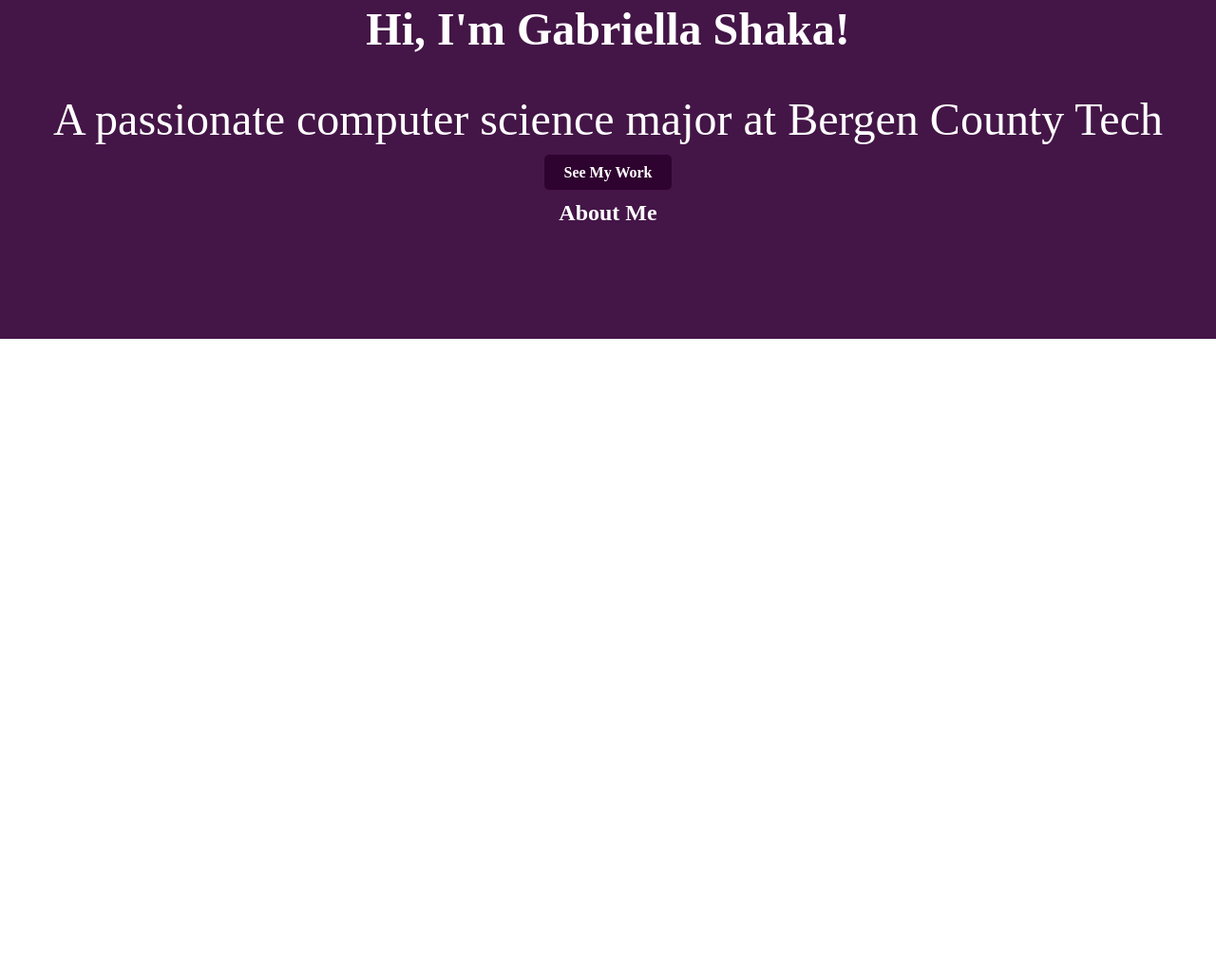
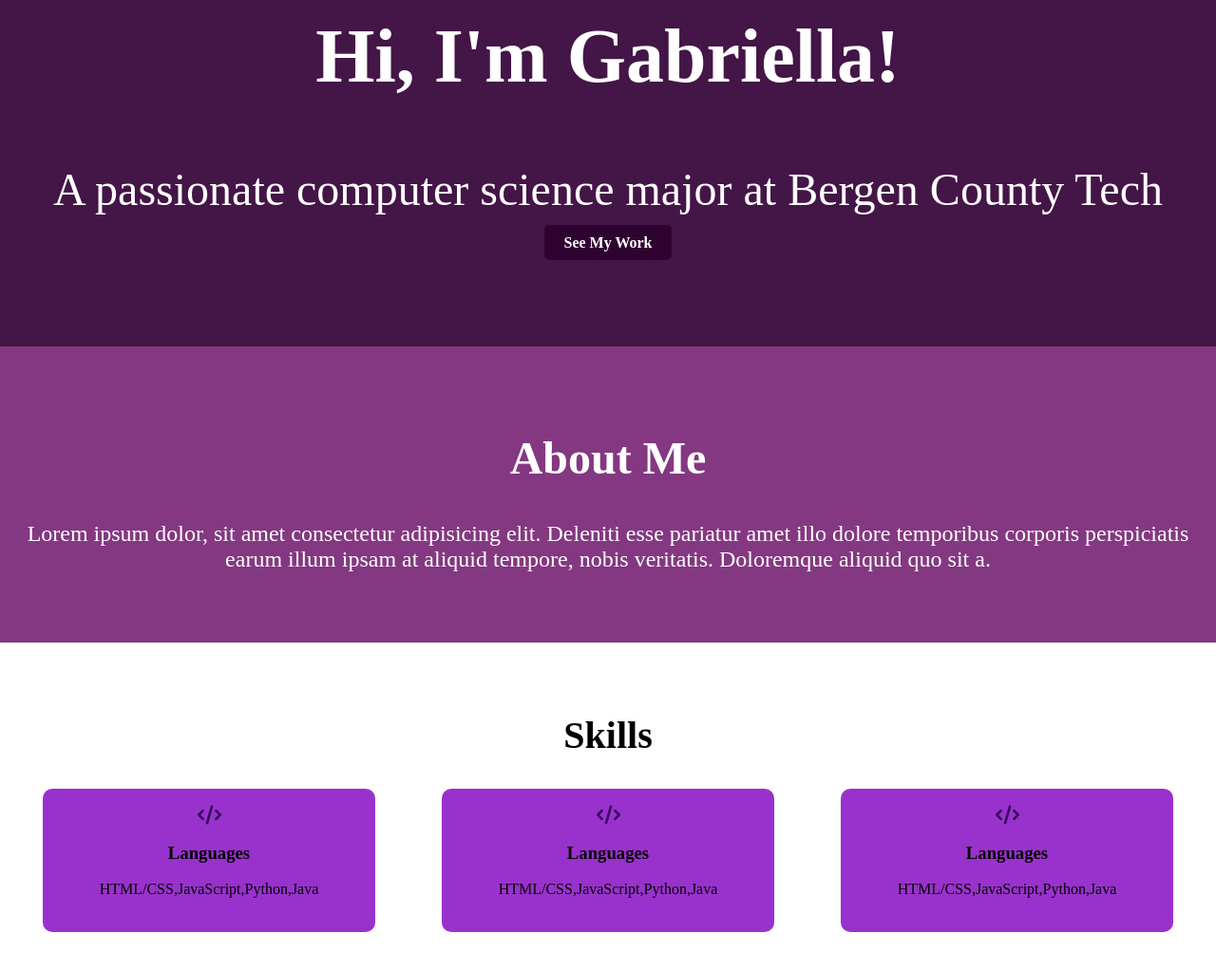
Before and after one commit to gabby-shaka/Portfolio, a plain HTML site: page index.html in a window 1280 px wide. Shown: the part 225-1247 px from the top of the page at 95% size. Before the commit the page ends 800 px from the top, so only its background shows below. Drawn offline with Linux system fonts and the light colour scheme.

Commit message:
11/20/2024

```diff
--- a/index.html
+++ b/index.html
@@ -1,12 +1,16 @@
 <!DOCTYPE html>
 <html lang="en">
+
 <head>
     <meta charset="UTF-8">
     <meta name="viewport" content="width=device-width, initial-scale=1.0">
     <title>Portfolio-Shaka</title>
     <link rel="stylesheet" href="styles.css">
-    <link rel="stylesheet" href="<link rel="stylesheet" href="https://cdnjs.cloudflare.com/ajax/libs/font-awesome/6.7.0/css/all.min.css" integrity="sha512-9xKTRVabjVeZmc+GUW8GgSmcREDunMM+Dt/GrzchfN8tkwHizc5RP4Ok/MXFFy5rIjJjzhndFScTceq5e6GvVQ==" crossorigin="anonymous" referrerpolicy="no-referrer"/>">
+    <link rel="stylesheet" href="https://cdnjs.cloudflare.com/ajax/libs/font-awesome/6.7.0/css/all.min.css"
+        integrity="sha512-9xKTRVabjVeZmc+GUW8GgSmcREDunMM+Dt/GrzchfN8tkwHizc5RP4Ok/MXFFy5rIjJjzhndFScTceq5e6GvVQ=="
+        crossorigin="anonymous" referrerpolicy="no-referrer" />
 </head>
+
 <body>
     <!-- Header Section -->
     <header>
@@ -21,16 +25,44 @@
         </nav>
     </header>
     <!-- Hero Section -->
-     <section class="hero">
+    <section class="hero">
         <div class="hero-content">
-            <h1>Hi, I'm Gabriella Shaka!</h1>
+            <h1>Hi, I'm Gabriella!</h1>
             <p> A passionate computer science major at Bergen County Tech</p>
             <a href="https://github.com/gabby-shaka" class="cta-button">See My Work</a>
-            <section id="about" class="about">
-                <h2>About Me</h2>
-            </section>
+        </div>
+    </section>
 
+    <section id="about" class="about">
+        <h2>About Me</h2>
+        <p>Lorem ipsum dolor, sit amet consectetur adipisicing elit. Deleniti esse pariatur amet illo dolore temporibus
+            corporis perspiciatis earum illum ipsam at aliquid tempore, nobis veritatis. Doloremque aliquid quo sit a.
+        </p>
+    </section>
+
+    <!-- Skills Section -->
+    <section class="skills" id="skills">
+        <h2>Skills</h2>
+        <div class="skill-list">
+            <div class="skill-item">
+                <i class="fa-solid fa-code fa-beat fa-lg" style="color: #35065b;"></i>
+                <h3>Languages</h3>
+                <p>HTML/CSS,JavaScript,Python,Java</p>
+            </div>
+            <div class="skill-item">
+                <i class="fa-solid fa-code fa-beat fa-lg" style="color: #35065b;"></i>
+                <h3>Languages</h3>
+                <p>HTML/CSS,JavaScript,Python,Java</p>
+            </div>
+            <div class="skill-item">
+                <i class="fa-solid fa-code fa-beat fa-lg" style="color: #35065b;"></i>
+                <h3>Languages</h3>
+                <p>HTML/CSS,JavaScript,Python,Java</p>
+            </div>
         </div>
-     </section>
+    </section>
+
+
 </body>
+
 </html>
--- a/styles.css
+++ b/styles.css
@@ -20,6 +20,7 @@ header nav ul li a {
     color: white;
     text-decoration: none;
     font-weight: bold;
+    font-size: large;
 }
 
 header nav ul li a:hover{
@@ -36,7 +37,7 @@ header nav ul li a:hover{
     padding: 100px 20px;
 }
 .hero-content h1 {
-font-size: 3rem;}
+font-size: 5rem;}
 
 
 .hero-content p {
@@ -51,3 +52,38 @@ margin: 20px 0;
     font-weight: bold;
     border-radius: 5px;
 }
+.about {
+    padding: 50px 20px;
+    text-align: center;
+    background-color: rgb(132, 56, 129);
+}
+.about h2{
+    font-size: 3rem;
+color: white;
+}
+.about p{
+    font-size: 1.5rem;
+    color: white;
+}
+
+.skills{
+    padding: 40px 20px;
+    text-align: center;
+
+}
+.skills h2{
+    font-size: 2.5rem;
+
+}
+.skill-list{
+    display: flex;
+    justify-content: space-around;
+    gap: 20px;
+    flex-wrap: wrap;
+}
+.skill-item{
+    padding: 20px;
+    background-color: darkorchid;
+    border-radius:10px ;
+    width:25%
+}
```
